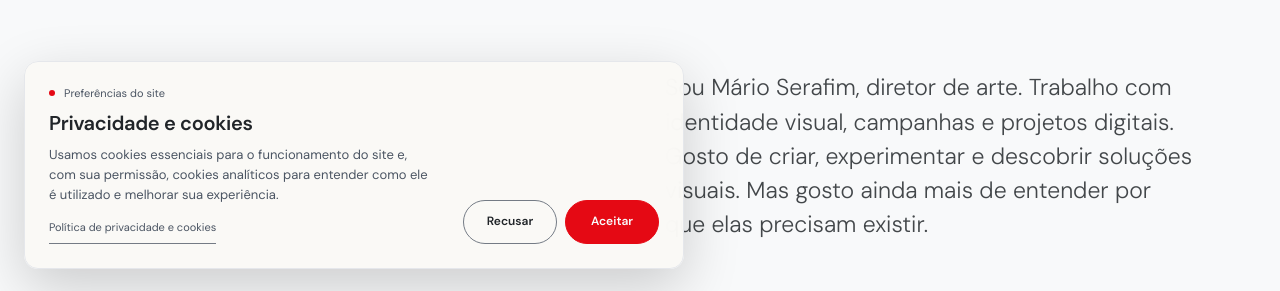
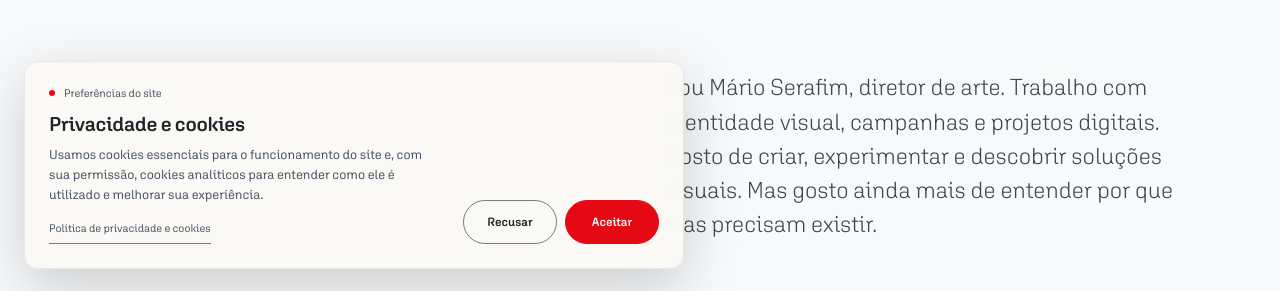
Before and after one commit to MarioSerafimCoder/portfolio-oficial, a Next.js app: page /sobre in a window 1280 px wide. Shown: the part 507-798 px from the top of the page. Built offline with nearby package versions, Linux system fonts and the light colour scheme; no server answers.

Commit message:
Switch site sans typography to Aglet

```diff
--- a/src/app/sobre/about.css
+++ b/src/app/sobre/about.css
@@ -41,8 +41,7 @@
 }
 @media(prefers-reduced-motion:reduce){.about-credential-list article::after,.about-credential-list h3>span,.about-credential-list article>span::after,.about-credential-list p{transition:none}.about-credential-list article:hover .credential-title-base,.about-credential-list article:hover .credential-title-italic,.about-credential-list article:hover>span::after{transform:none}}
 
-@font-face{font-family:'DM Sans Light Local';src:url('/fonts/dm-sans-light.woff2') format('woff2');font-style:normal;font-weight:300;font-display:swap}
-.about-opening-bottom .about-typewriter{position:relative;font-family:'DM Sans Light Local',var(--font-sans),Arial,sans-serif;font-weight:300;color:color-mix(in srgb,var(--ink) 84%,var(--paper))}
+.about-opening-bottom .about-typewriter{position:relative;font-family:var(--font-sans),Arial,sans-serif;font-weight:300;color:color-mix(in srgb,var(--ink) 84%,var(--paper))}
 @media(max-width:700px){
   .about-opening-top,.about-credential-list article>span{font-size:12px}
   .about-prose p,.about-thinking-copy p,.about-credentials-head p,.about-credential-list p,.about-ending p{font-size:16px}
--- a/src/components/site-layout.tsx
+++ b/src/components/site-layout.tsx
@@ -17,7 +17,7 @@ import {ChapterReveals} from '@/components/chapter-reveals';
 import {SpatialMotion} from '@/components/spatial-motion';
 import {AnalyticsProvider} from '@/components/analytics-provider';
 const serif=localFont({src:[{path:'../../public/fonts/instrument-serif-regular.woff2',weight:'400',style:'normal'},{path:'../../public/fonts/instrument-serif-italic.woff2',weight:'400',style:'italic'}],variable:'--font-serif',display:'swap'});
-const sans=localFont({src:[{path:'../../public/fonts/dm-sans-regular.woff2',weight:'400',style:'normal'},{path:'../../public/fonts/dm-sans-medium.woff2',weight:'500',style:'normal'},{path:'../../public/fonts/dm-sans-semibold.woff2',weight:'600',style:'normal'}],variable:'--font-sans',display:'swap',preload:false});
+const sans=localFont({src:[{path:'../../public/fonts/aglet-sans-variable.otf',weight:'100 900',style:'normal'},{path:'../../public/fonts/aglet-sans-variable-italic.otf',weight:'100 900',style:'italic'}],variable:'--font-sans',display:'swap',preload:false});
 export const fontClassName=`${serif.variable} ${sans.variable}`;
 const configuredUrl=process.env.NEXT_PUBLIC_SITE_URL||'https://marioserafim.com.br';
 export const metadata:Metadata={
```
Also changed, not shown: public/fonts/aglet-sans-variable-italic.otf (added), public/fonts/aglet-sans-variable.otf (added).
